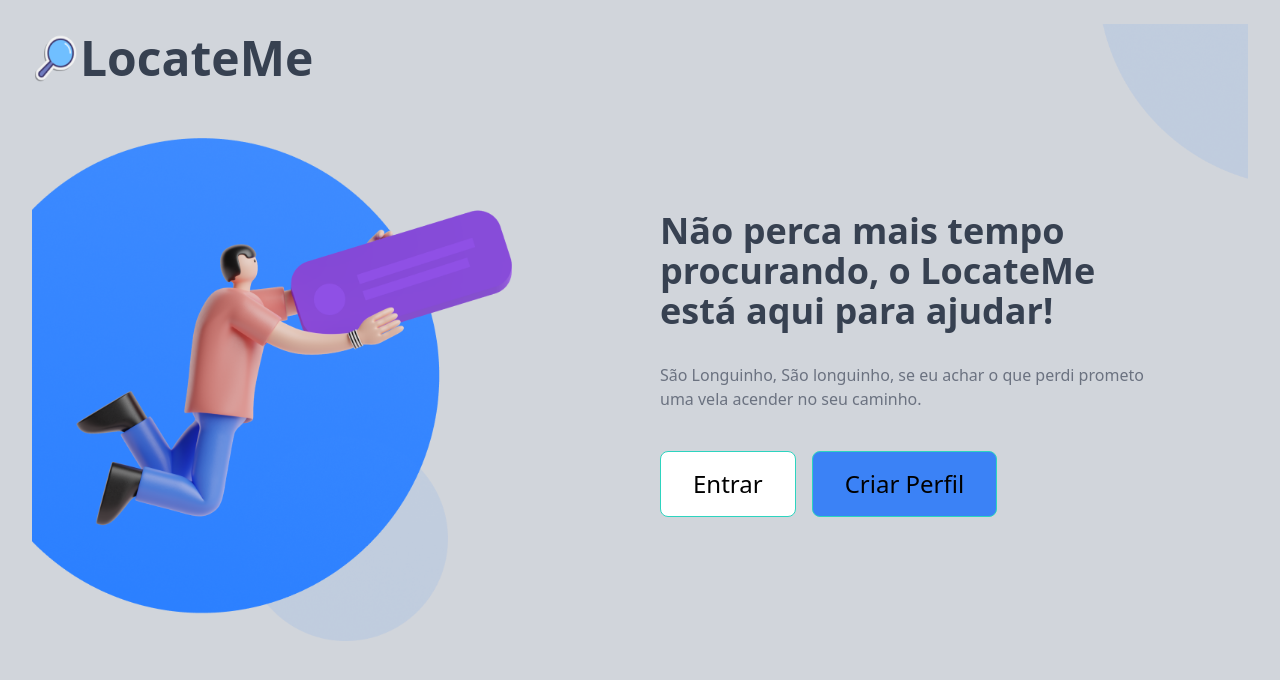
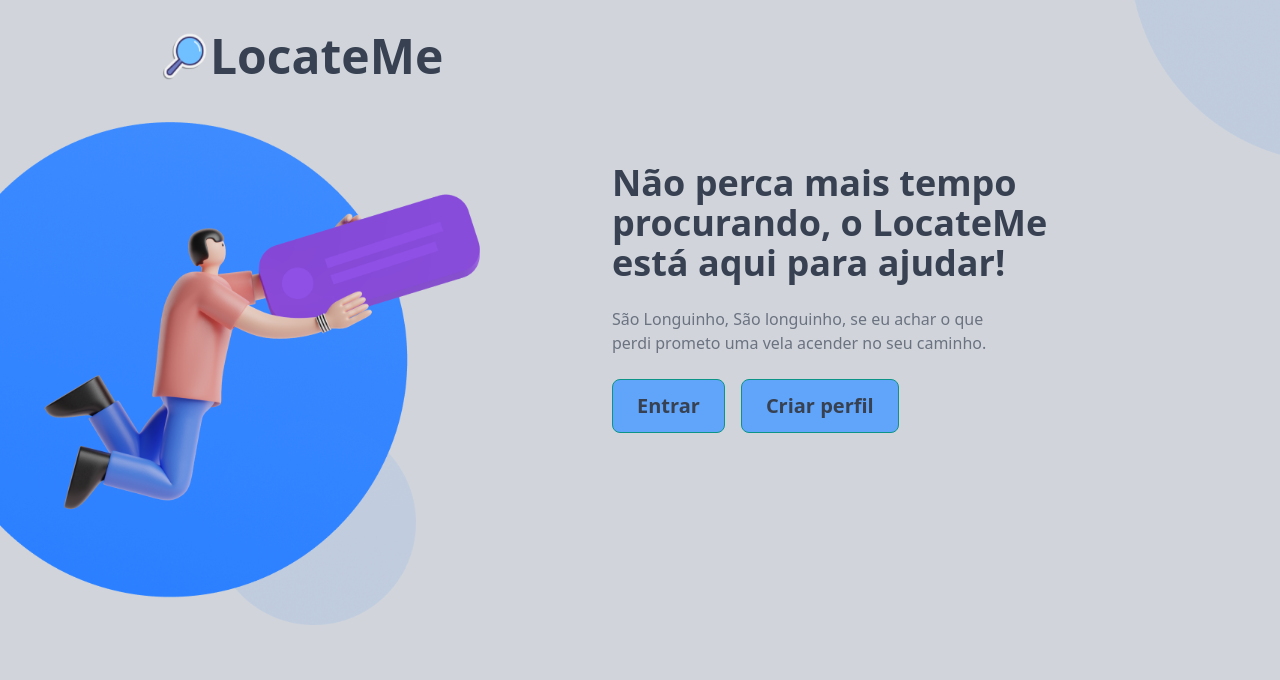
Before and after one commit to David-Mateus/es-projeto, a Next.js app: page / in a window 1280 px wide. Shown: the top 680 px of the page. Built offline with nearby package versions, Linux system fonts and the light colour scheme.

Commit message:
update home page

```diff
--- a/src/pages/index.js
+++ b/src/pages/index.js
@@ -1,53 +1,65 @@
 import Image from "next/image";
 import Link from "next/link";
 import styles from "../styles/Modifica.module.css"
+
 export default function Home() {
   return (
-    <div className="min-h-screen  bg-gray-300 ">
-      {/* NavBar */}
-      <nav className="flex justify-between px-6 py-4 sm:px-8 sm:py-6">
-        <div className="flex items-center pb-24">
-          <Image className="w-11 h-10 sm:w-12 h-12" src="/icons.png" width={50} height={50} alt="Logo" />
+
+
+    <div className="h-screen bg-gray-300">
+        {/* NavBar - Componente - 1 */}
+        <div className="  flex justify-between">
+          <div >
+            <div className="flex  ml-40 mt-8">
+              <Image src="/icons.png" width={50} height={50} alt="Logo" />
               <h1 className="text-5xl text-gray-700 font-bold">
                 LocateMe
               </h1>
             </div>
+          </div>
           <div>
             <Image src="/circle.png" width={150} height={150} alt="Hero" />
           </div>
-      </nav>
+        </div>
+        {/* /NavBar */}
 
         {/* Section */}
-      <section className="container px-6 sm:px-8">
-        <div className="flex flex-col items-center md:items-start md:flex-row md:space-x-16 xl:space-x-32">
+        <div className="container  md-auto ">
+          <div className="flex space-x-28">
             {/* Image */}
-          <div className="mt-12 md:-mt-24">
-              <Image className={styles.ajuste} src="/Ilustracao2.png" width={500} height={500} alt="ilustração" />
+            <div className="flex-shrink -mt-16">
+              <Image
+                src="/Ilustracao.png"
+                width={500}
+                height={500}
+                alt="ilustração"
+              />
             </div>
 
             {/* Text and checkout login */}
-          <div className="mt-12 md:mt-0 md:flex-1 md:max-w-lg">
-            <h1 className="mb-8 text-2xl font-bold text-gray-700 md:text-4xl">
-              Não perca mais tempo procurando, o LocateMe está aqui para ajudar!
+            <div className=" space-y-6">
+              <h1 className="text-gray-700  font-bold text-4xl ">
+              Não perca mais tempo<br/>  procurando, o LocateMe<br/>  está aqui para ajudar!
               </h1>
-            <p className="mb-10 text-base text-gray-500">
-              São Longuinho, São longuinho, se eu achar o que perdi prometo uma vela acender no seu caminho.
+              <p className="text-gray-500  text-base">
+              São Longuinho, São longuinho, se eu achar o que <br/> perdi prometo uma vela acender no seu caminho.
               </p>
+
               <div className="flex flex-col md:flex-row">
               <Link href="./authi/signInPage">
-                <button className="inline-block mb-4 md:mb-0 md:mr-4 px-8 py-4 text-2xl font-medium text-black border rounded-lg bg-white border-teal-400 hover:bg-blue-500 ">
+                <button className="inline-block mb-4 md:mb-0 md:mr-4 px-6 py-3 text-xl font-bold text-gray-700 border rounded-lg bg-blue-400 border-teal-600 hover:bg-gray-300 ">
                   Entrar
                 </button>
               </Link>
               <Link href="./authi/signupPage">
-                <button className="inline-block px-8 py-4 text-2xl font-medium text-black border rounded-lg bg-blue-500 border-teal-400 hover:bg-white hover:bg-white">
-                  Criar Perfil
+                <button className="inline-block px-6 py-3 text-xl font-bold text-gray-700 border rounded-lg bg-blue-400 border-teal-600 hover:bg-gray-300 hover:bg-white">
+                  Criar perfil
                 </button>
               </Link>
             </div>
             </div>
           </div>
-      </section>
+        </div>
         {/* /Section */}
       </div>
   );
```
Lines whose indentation alone changed are shown as unchanged.
